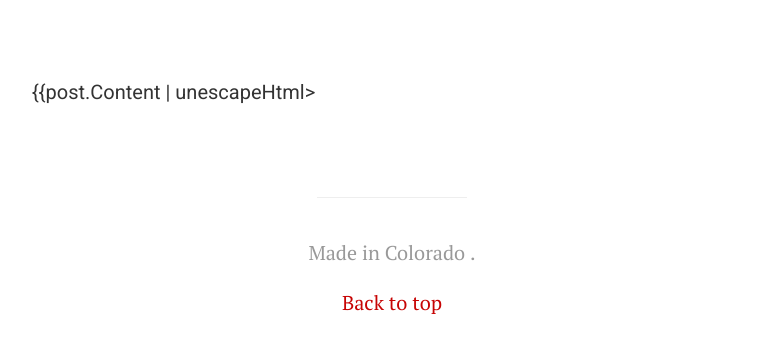
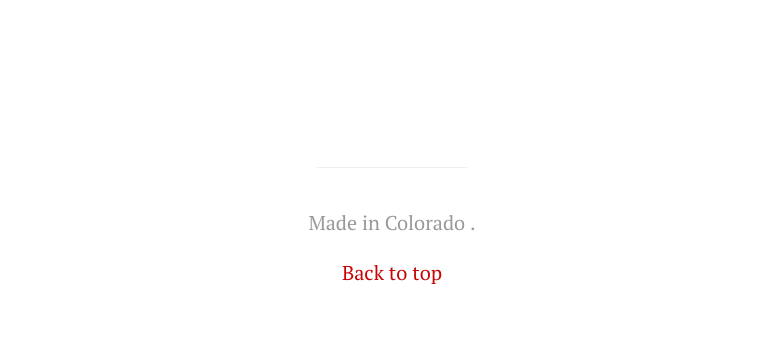
Before and after one commit to tghastings/thomashastings.com, a plain HTML site: page post.html in a window 1280 px wide. Shown: the part 154-506 px from the top of the page, without its empty margins (248-1031 px from the left). Drawn offline with Linux system fonts and the light colour scheme; no server answers; some icons are missing.

Commit message:
Updated to escape spec chars

```diff
--- a/post.html
+++ b/post.html
@@ -38,7 +38,7 @@
       <div class="article">
         <h2>{{ post.Title }}</h2>
         <date>{{ post.Date | formatDate }}</date>
-        {{post.Content | unescapeHtml>
+        {{post.Content | unescapeHtml }}
       </div>
     </main>
     <footer class="footer blog-footer" include-html="partials/footer.html"></footer>
```
